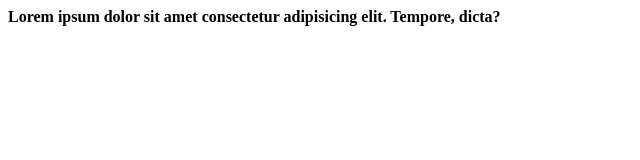
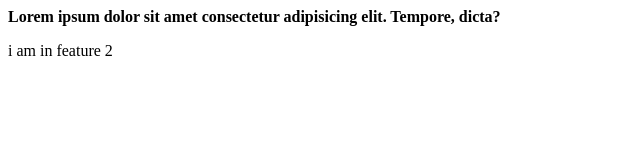
Before and after one commit to Ganesh-dk7869/localRepo, a plain HTML site: page localRepo/index.html in a window 1280 px wide. Shown: the full height of the page, 0-640 px from the left. Drawn offline with Linux system fonts and the light colour scheme.

Commit message:
add feature

```diff
--- a/localRepo/index.html
+++ b/localRepo/index.html
@@ -11,6 +11,8 @@
 
 
     <b>Lorem ipsum dolor sit amet consectetur adipisicing elit. Tempore, dicta?</b>
+
+    <p>i am in feature 2</p>
 </body>
 
 </html>
```
